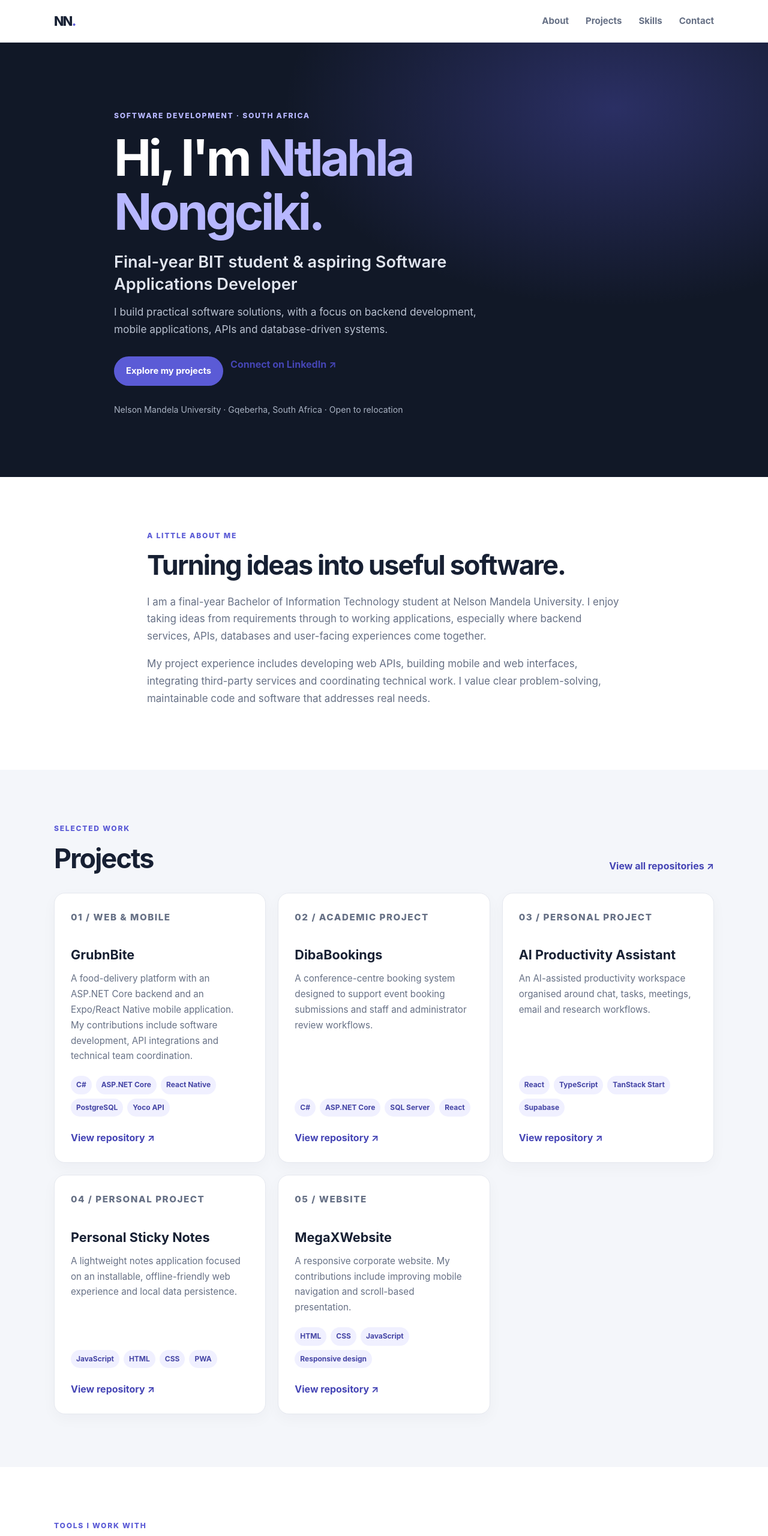
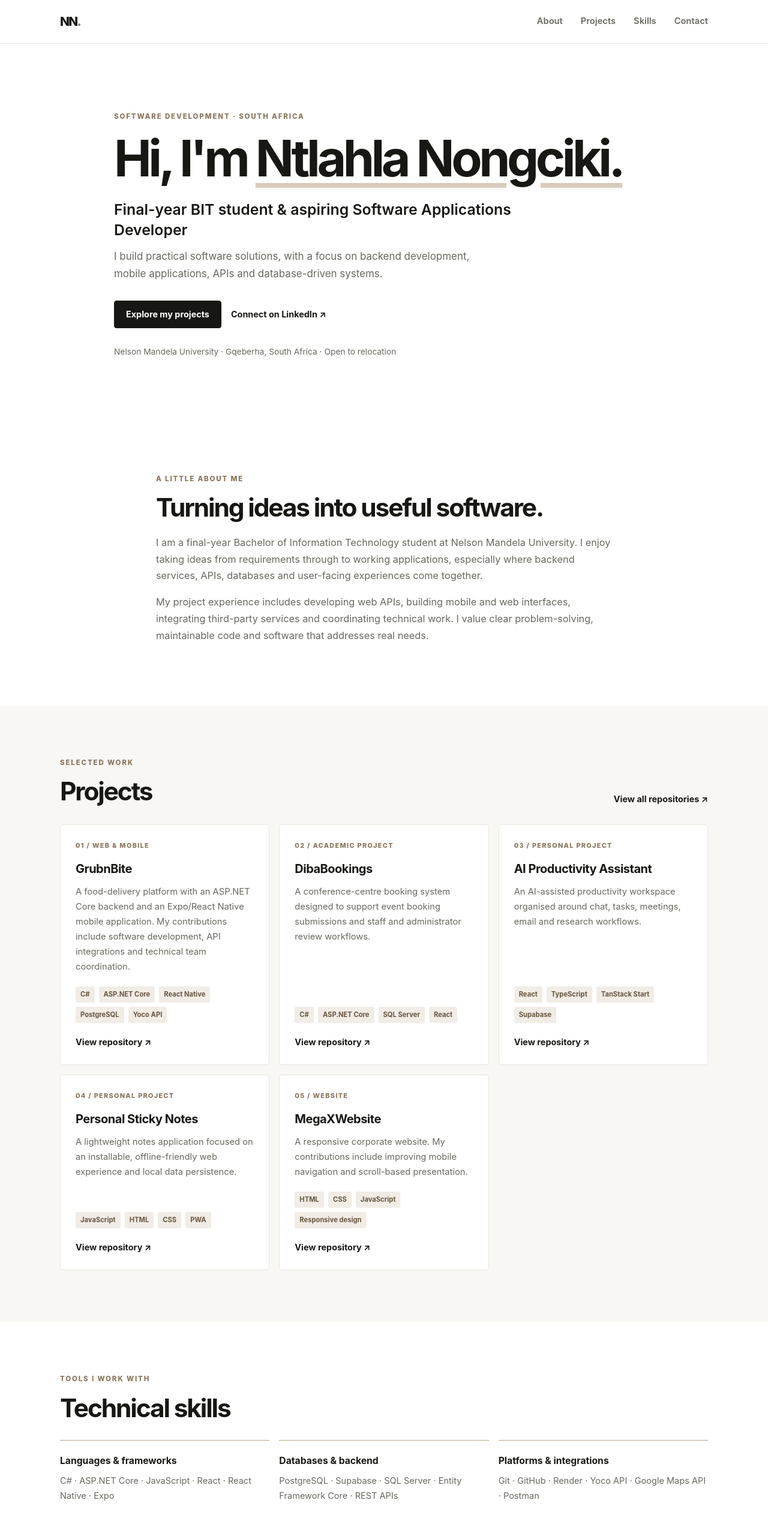
Before and after one commit to Ntlahla5408/Ntlahla5408, a plain HTML site: page index.html in a window 1280 px wide. Shown: the top 2560 px of the page at 60% size. Drawn offline with Linux system fonts and the light colour scheme.

Commit message:
Apply minimal white and warm neutral portfolio styling

```diff
--- a/Style.css
+++ b/Style.css
@@ -1,91 +1,96 @@
 :root {
     color-scheme: light;
-    --ink: #172033;
-    --muted: #667085;
-    --surface: #ffffff;
-    --surface-soft: #f4f6fa;
-    --accent: #5b5bd6;
-    --accent-dark: #4545b5;
-    --line: #e5e8ef;
-    --dark: #111827;
-    --radius: 18px;
+    --ink: #171714;
+    --muted: #68675f;
+    --paper: #ffffff;
+    --soft: #f8f7f4;
+    --line: #e9e6df;
+    --accent: #b9a58a;
+    --accent-dark: #8b765d;
+    --accent-wash: #f1ece5;
     font-family: Inter, ui-sans-serif, system-ui, -apple-system, BlinkMacSystemFont, "Segoe UI", sans-serif;
 }
 
 * { box-sizing: border-box; }
-html { scroll-behavior: smooth; scroll-padding-top: 82px; }
-body { margin: 0; background: var(--surface); color: var(--ink); line-height: 1.7; }
+html { scroll-behavior: smooth; scroll-padding-top: 84px; }
+body { margin: 0; background: var(--paper); color: var(--ink); line-height: 1.7; }
 a { color: inherit; }
-.container { width: min(1100px, calc(100% - 40px)); margin-inline: auto; }
-.narrow { max-width: 790px; }
-.site-header { position: sticky; top: 0; z-index: 10; background: rgba(255,255,255,.94); border-bottom: 1px solid var(--line); backdrop-filter: blur(12px); }
-.nav { min-height: 70px; display: flex; align-items: center; justify-content: space-between; gap: 24px; }
-.brand { font-size: 1.35rem; font-weight: 850; letter-spacing: -.08em; text-decoration: none; }
-.brand span { color: var(--accent); }
-.nav-links { display: flex; gap: 28px; }
-.nav-links a { color: var(--muted); font-size: .94rem; font-weight: 650; text-decoration: none; }
-.nav-links a:hover, .text-link:hover, .card-link:hover { color: var(--accent); }
+.container { width: min(1080px, calc(100% - 48px)); margin-inline: auto; }
+.narrow { max-width: 760px; }
 
-.hero { color: #fff; background: radial-gradient(ellipse at 80% 15%, rgba(91,91,214,.35), transparent 38%), var(--dark); padding: 112px 0 100px; }
+.site-header { position: sticky; top: 0; z-index: 10; background: rgba(255,255,255,.96); border-bottom: 1px solid var(--line); }
+.nav { min-height: 72px; display: flex; align-items: center; justify-content: space-between; gap: 24px; }
+.brand { font-size: 1.3rem; font-weight: 850; letter-spacing: -.08em; text-decoration: none; }
+.brand span { color: var(--accent-dark); }
+.nav-links { display: flex; gap: 30px; }
+.nav-links a { color: var(--muted); font-size: .92rem; font-weight: 600; text-decoration: none; transition: color .18s ease; }
+.nav-links a:hover, .text-link:hover, .card-link:hover, .site-footer a:hover { color: var(--accent-dark); }
+
+.hero { padding: 112px 0 104px; background: var(--paper); }
 .hero-content { max-width: 900px; }
-.eyebrow { margin: 0 0 14px; color: var(--accent); font-size: .76rem; font-weight: 800; letter-spacing: .14em; }
-.hero .eyebrow { color: #b7b7ff; }
-.hero h1 { max-width: 850px; margin: 0; font-size: clamp(2.65rem, 7vw, 5.2rem); line-height: 1.08; letter-spacing: -.055em; }
-.hero h1 span { color: #b7b7ff; }
-.hero h2 { max-width: 700px; margin: 22px 0 12px; color: #e1e5ef; font-size: clamp(1.2rem, 3vw, 1.7rem); font-weight: 600; line-height: 1.35; }
-.hero-copy { max-width: 650px; margin: 0; color: #b9c1d0; font-size: 1.08rem; }
-.hero-actions, .contact-actions { display: flex; flex-wrap: wrap; gap: 12px; margin-top: 30px; }
-.button { display: inline-flex; min-height: 46px; align-items: center; justify-content: center; padding: 11px 19px; border: 1px solid transparent; border-radius: 999px; font-size: .92rem; font-weight: 750; text-decoration: none; transition: transform .18s ease, background .18s ease; }
-.button:hover { transform: translateY(-2px); }
-.button-primary { background: var(--accent); color: #fff; }
-.button-primary:hover { background: var(--accent-dark); }
-.button-secondary { border-color: rgba(255,255,255,.28); color: #fff; }
-.button-secondary:hover { background: rgba(255,255,255,.09); }
-.location-note { margin: 28px 0 0; color: #aab3c3; font-size: .88rem; }
+.eyebrow { margin: 0 0 14px; color: var(--accent-dark); font-size: .72rem; font-weight: 800; letter-spacing: .16em; }
+.hero h1 { max-width: 850px; margin: 0; font-size: clamp(2.8rem, 7vw, 5.25rem); line-height: 1.06; letter-spacing: -.065em; }
+.hero h1 span { text-decoration: underline; text-decoration-color: #d8cbbb; text-decoration-thickness: .09em; text-underline-offset: .13em; }
+.hero h2 { max-width: 700px; margin: 24px 0 12px; font-size: clamp(1.15rem, 2.7vw, 1.55rem); font-weight: 600; line-height: 1.4; }
+.hero-copy { max-width: 650px; margin: 0; color: var(--muted); font-size: 1.06rem; }
+.hero-actions, .contact-actions { display: flex; flex-wrap: wrap; align-items: center; gap: 16px; margin-top: 30px; }
+.button { display: inline-flex; min-height: 46px; align-items: center; justify-content: center; padding: 10px 19px; border: 1px solid var(--ink); border-radius: 4px; font-size: .9rem; font-weight: 700; text-decoration: none; transition: background .18s ease, color .18s ease, border-color .18s ease; }
+.button-primary { background: var(--ink); color: #fff; }
+.button-primary:hover { background: var(--accent-dark); border-color: var(--accent-dark); }
+.button-secondary { border-color: #d8d3ca; color: var(--ink); }
+.button-secondary:hover { background: var(--accent-wash); border-color: var(--accent); }
+.text-link, .card-link { color: var(--ink); font-size: .9rem; font-weight: 700; text-decoration: none; }
+.location-note { margin: 28px 0 0; color: var(--muted); font-size: .86rem; }
 
-.section { padding: 88px 0; }
-.section h2 { margin: 0 0 20px; font-size: clamp(2rem, 4vw, 2.8rem); line-height: 1.15; letter-spacing: -.04em; }
-.about p:not(.eyebrow), .contact p:not(.eyebrow) { color: var(--muted); font-size: 1.06rem; }
-.projects { background: var(--surface-soft); }
+.section { padding: 86px 0; }
+.section h2 { margin: 0 0 20px; font-size: clamp(2rem, 4vw, 2.65rem); line-height: 1.15; letter-spacing: -.05em; }
+.about p:not(.eyebrow), .contact p:not(.eyebrow) { color: var(--muted); font-size: 1.02rem; }
+.projects { background: var(--soft); }
 .section-heading { display: flex; align-items: end; justify-content: space-between; gap: 20px; margin-bottom: 30px; }
 .section-heading h2 { margin-bottom: 0; }
-.text-link, .card-link { color: var(--accent-dark); font-weight: 750; text-decoration: none; }
-.project-grid { display: grid; grid-template-columns: repeat(3, minmax(0, 1fr)); gap: 20px; }
-.project-card { display: flex; flex-direction: column; min-height: 100%; padding: 27px; border: 1px solid var(--line); border-radius: var(--radius); background: var(--surface); box-shadow: 0 8px 24px rgba(23,32,51,.035); }
-.project-number { color: var(--accent); font-size: .72rem; font-weight: 850; letter-spacing: .1em; }
-.project-card h3 { margin: 12px 0 8px; font-size: 1.35rem; }
-.project-card p { margin: 0 0 20px; color: var(--muted); font-size: .95rem; }
-.tag-list { display: flex; flex-wrap: wrap; gap: 7px; margin: auto 0 22px; padding: 0; list-style: none; }
-.tag-list li { padding: 5px 9px; border-radius: 999px; background: #f0f0ff; color: #4545a5; font-size: .75rem; font-weight: 700; }
+.project-grid { display: grid; grid-template-columns: repeat(3, minmax(0, 1fr)); gap: 16px; }
+.project-card { display: flex; flex-direction: column; min-height: 100%; padding: 25px; border: 1px solid var(--line); border-radius: 5px; background: var(--paper); }
+.project-number { margin: 0 0 12px; color: var(--accent-dark); font-size: .68rem; font-weight: 800; letter-spacing: .12em; }
+.project-card h3 { margin: 0 0 9px; font-size: 1.25rem; letter-spacing: -.025em; }
+.project-card p:not(.project-number) { margin: 0 0 20px; color: var(--muted); font-size: .92rem; }
+.tag-list { display: flex; flex-wrap: wrap; gap: 7px; margin: auto 0 20px; padding: 0; list-style: none; }
+.tag-list li { padding: 4px 8px; border-radius: 3px; background: var(--accent-wash); color: #665641; font-size: .7rem; font-weight: 650; }
 .card-link { align-self: flex-start; }
-.skills { background: #fff; }
-.skill-groups { display: grid; grid-template-columns: repeat(3, minmax(0, 1fr)); gap: 18px; margin-top: 30px; }
-.skill-group { padding: 22px; border: 1px solid var(--line); border-radius: var(--radius); }
-.skill-group h3 { margin: 0 0 8px; font-size: 1rem; }
-.skill-group p { margin: 0; color: var(--muted); font-size: .94rem; }
-.contact { background: var(--surface-soft); }
-.contact .button-secondary { border-color: #cbd1df; color: var(--ink); }
-.contact .button-secondary:hover { background: #e9ebf5; }
-.site-footer { padding: 22px 0; background: var(--dark); color: #aeb7c7; font-size: .85rem; }
+
+.skills { background: var(--paper); }
+.skill-groups { display: grid; grid-template-columns: repeat(3, minmax(0, 1fr)); gap: 16px; margin-top: 28px; }
+.skill-group { padding: 21px 0; border-top: 1px solid var(--accent); }
+.skill-group h3 { margin: 0 0 8px; font-size: .98rem; }
+.skill-group p { margin: 0; color: var(--muted); font-size: .91rem; }
+
+.contact { background: var(--soft); }
+.contact-email { margin-top: 22px; font-size: .9rem !important; }
+.site-footer { padding: 22px 0; border-top: 1px solid var(--line); background: var(--paper); color: var(--muted); font-size: .82rem; }
 .footer-inner { display: flex; justify-content: space-between; gap: 16px; }
+.site-footer a { color: var(--ink); font-weight: 650; text-decoration: none; }
 
-@media (max-width: 800px) {
-    .project-grid, .skill-groups { grid-template-columns: 1fr 1fr; }
-    .hero { padding: 88px 0 78px; }
+:focus-visible { outline: 2px solid var(--accent-dark); outline-offset: 4px; }
+@media (max-width: 850px) {
+    .project-grid { grid-template-columns: repeat(2, minmax(0, 1fr)); }
+    .hero { padding: 88px 0 82px; }
 }
-@media (max-width: 560px) {
-    .container { width: min(100% - 32px, 1100px); }
-    .nav { min-height: 62px; align-items: flex-start; flex-direction: column; justify-content: center; gap: 2px; padding-block: 10px; }
-    .nav-links { width: 100%; gap: 19px; overflow-x: auto; padding: 4px 0; }
-    .nav-links a { flex: 0 0 auto; font-size: .86rem; }
-    .hero { padding: 72px 0 66px; }
-    .hero h1 { font-size: clamp(2.45rem, 12vw, 3.6rem); }
-    .hero-copy { font-size: 1rem; }
+@media (max-width: 600px) {
+    .container { width: min(100% - 36px, 1080px); }
+    .nav { min-height: 64px; }
+    .nav-links { gap: 17px; }
+    .nav-links a { font-size: .84rem; }
+    .hero { padding: 72px 0 68px; }
+    .hero h1 { font-size: clamp(2.5rem, 12vw, 3.6rem); }
+    .hero-copy { font-size: .98rem; }
     .section { padding: 66px 0; }
     .section-heading { align-items: flex-start; flex-direction: column; }
     .project-grid, .skill-groups { grid-template-columns: 1fr; }
-    .project-card { padding: 23px; }
-    .footer-inner { flex-direction: column; gap: 4px; }
+    .project-card { padding: 22px; }
+    .footer-inner { flex-direction: column; gap: 5px; }
+}
+@media (max-width: 390px) {
+    .nav { align-items: flex-start; flex-direction: column; justify-content: center; gap: 2px; padding-block: 9px; }
+    .nav-links { width: 100%; justify-content: space-between; }
 }
 @media (prefers-reduced-motion: reduce) {
     *, *::before, *::after { scroll-behavior: auto !important; transition-duration: .01ms !important; }
```
